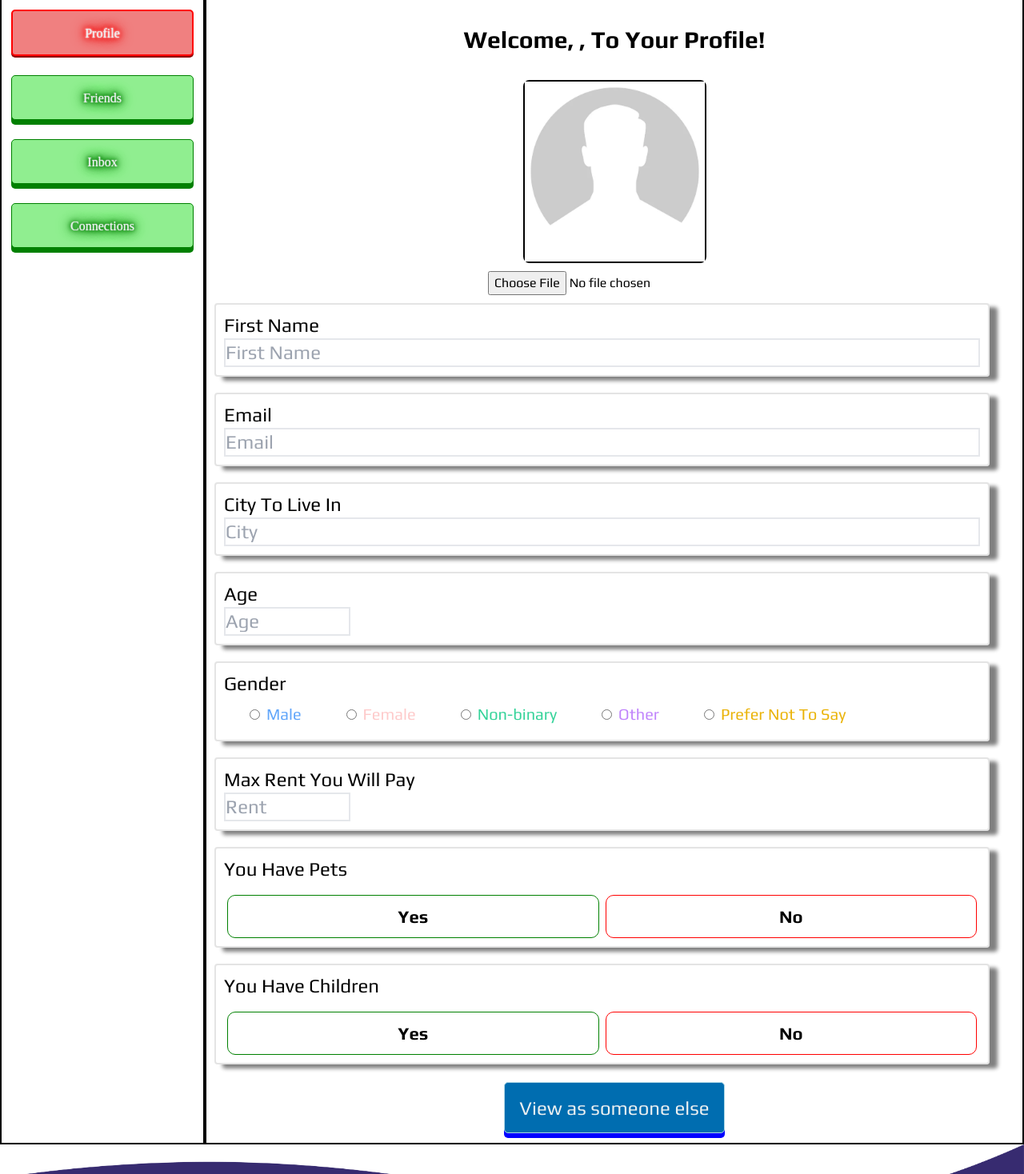
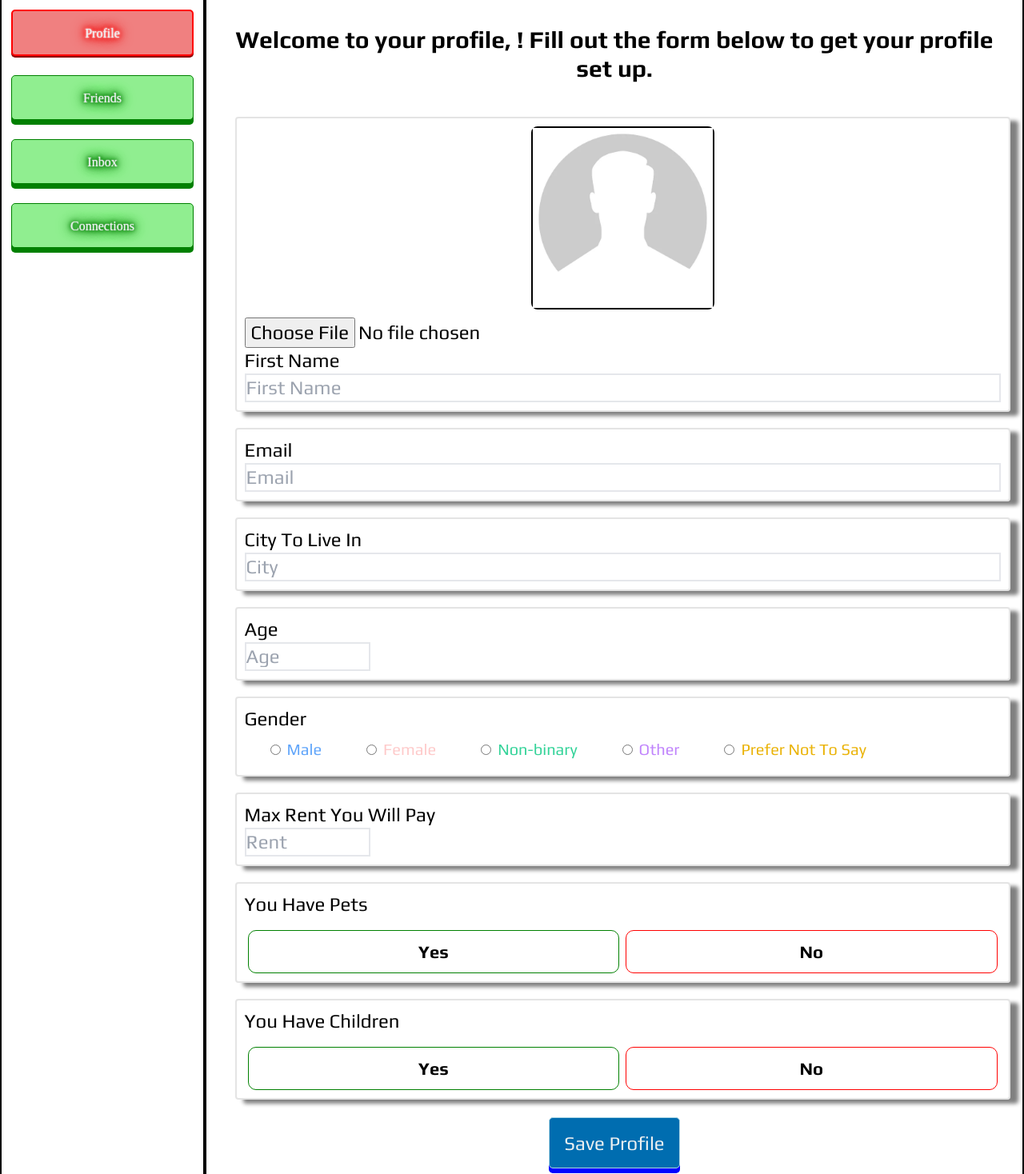
Before and after one commit to awchen85/project-3, a React (Create React App) app in the folder client/: page /dashboard/1 in a window 1280 px wide. Shown: the part 162-1630 px from the top of the page at 80% size. Built offline with nearby package versions, Linux system fonts and the light colour scheme; no server answers; a web font is replaced by a local one.

Commit message:
committing for pr

```diff
--- a/client/src/components/DashboardProfile/index.js
+++ b/client/src/components/DashboardProfile/index.js
@@ -13,6 +13,7 @@ const DashboardProfile = ({ currentUser }) => {
   // );
 
   // const user = data?.me || data?.user || {};
+  // const currentUser = currentUser;
 
   // Allow Pets Radio Buttons
   const options1 = [{ value: 'option1', label: 'Yes' }];
@@ -34,26 +35,40 @@ const DashboardProfile = ({ currentUser }) => {
     setSelectedChildValue(event.target.value);
   };
 
+  const determineWelcome = currentUser => {
+    if (currentUser.profile === null || currentUser.profile === undefined) {
+      return (
+        <h1 className="text-center font-bold text-3xl m-8">
+          Welcome to your profile, {currentUser.firstName}! Fill out the form
+          below to get your profile set up.
+        </h1>
+      );
+    }
+    return (
+      <h1 className="text-center font-bold text-3xl m-8">
+        Welcome back to your profile, {currentUser.firstName}!
+      </h1>
+    );
+  };
+
   return (
     <div>
-      <h1 className="text-center font-bold text-3xl m-8">
-        Welcome, {currentUser.firstName}, To Your Profile!
-      </h1>
+      {determineWelcome(currentUser)}
+
+      <form className="flex justify-center profileForm">
+        <div className="profile text-2xl">
+          <div className="profile-field profile-field-section">
             <div className="flex justify-center">
               <div className="border-2 border-black display-image">
                 <img src={placeholder} className="profile-picture" alt="" />
               </div>
             </div>
-      <form className="flex justify-center">
             <input
               type="file"
               id="imageInput"
               name="upload"
               accept="image/png, image/jpg"
             />
-      </form>
-      <div className="profile text-2xl">
-        <div className="profile-field profile-field-section">
             <h3 className="profile-h3">First Name</h3>
             <div className="border-2">
               <input
@@ -282,12 +297,13 @@ const DashboardProfile = ({ currentUser }) => {
               ))}
             </div>
           </div>
-      </div>
           <div className="flex justify-center">
             <button type="submit" className="profile-view text-2xl">
-          View as someone else
+              Save Profile
             </button>
           </div>
+        </div>
+      </form>
     </div>
   );
 };
```
Lines whose indentation alone changed are shown as unchanged.
